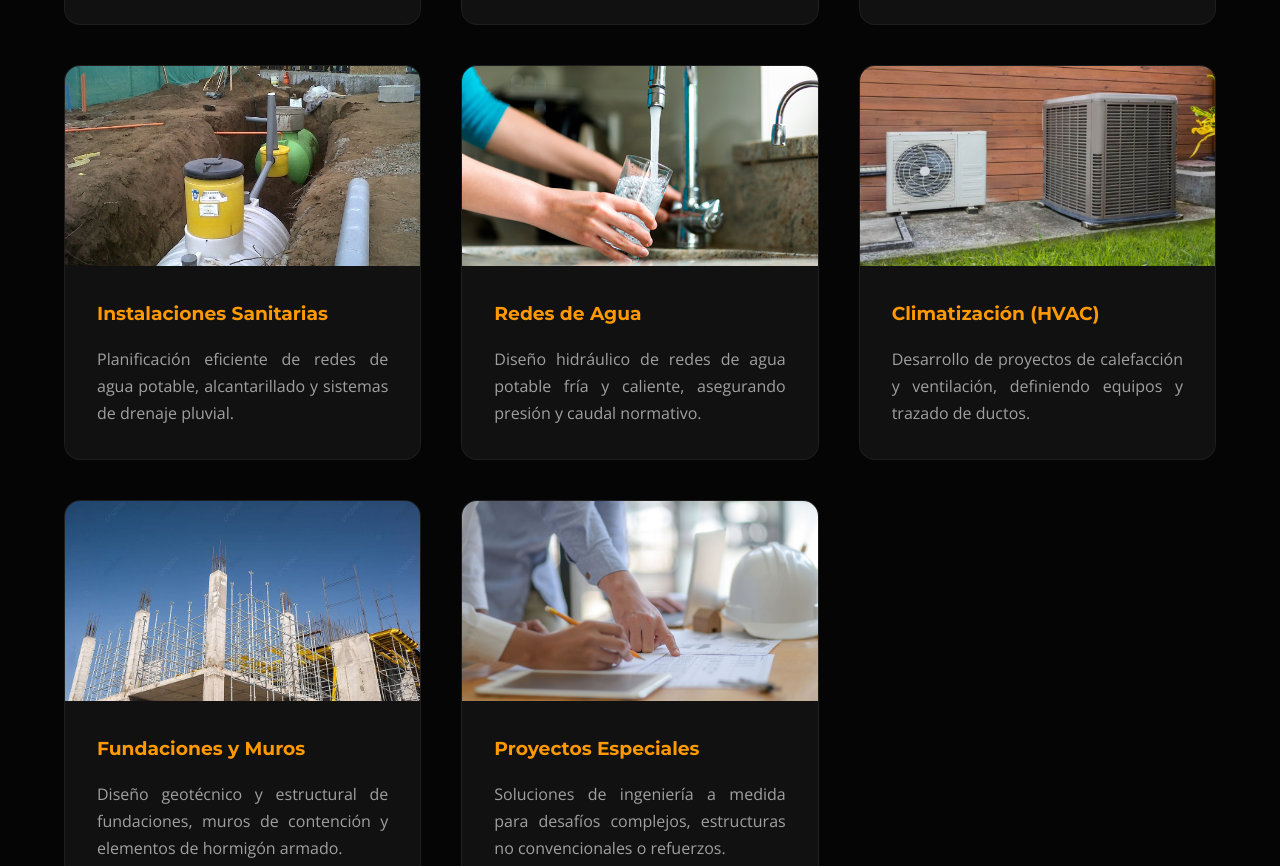
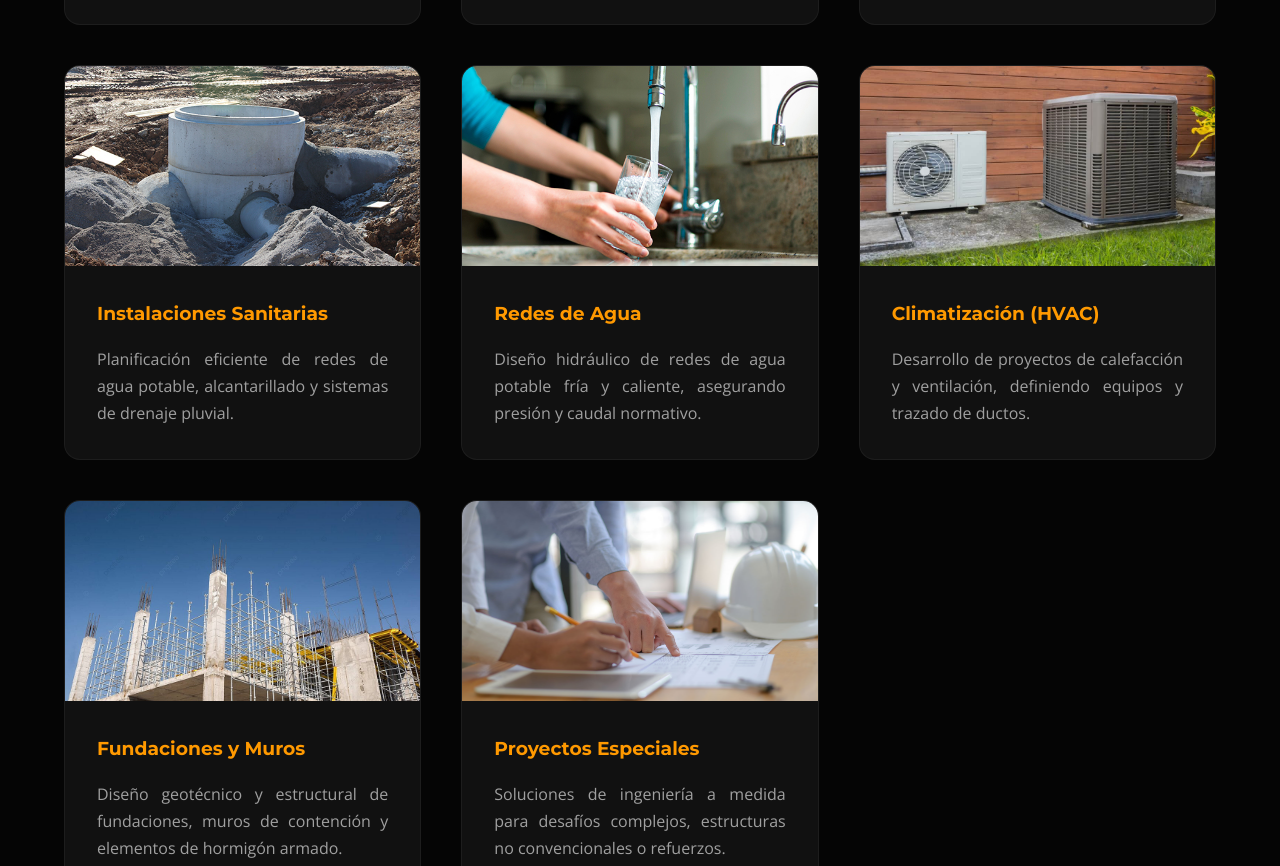
Before and after one commit to byg027/GLIC, a plain HTML site: page index.html in a window 1280 px wide. Shown: the part 1989-2855 px from the top of the page. Drawn offline with nearby package versions, Linux system fonts and the light colour scheme.

Commit message:
Update index.html

```diff
--- a/index.html
+++ b/index.html
@@ -432,7 +432,7 @@
                 </div>
                 <div class="project-item animated-element">
                     <div class="image-wrapper">
-                        <img src="assets/instalaciones_sanitarias.png" alt="Sanitario" loading="lazy">
+                        <img src="assets/sanitario.jpg" alt="Sanitario" loading="lazy">
                     </div>
                     <div class="project-content"><h3>Instalaciones Sanitarias</h3><p>Planificación eficiente de redes de agua potable, alcantarillado y sistemas de drenaje pluvial.</p></div>
                 </div>
```
